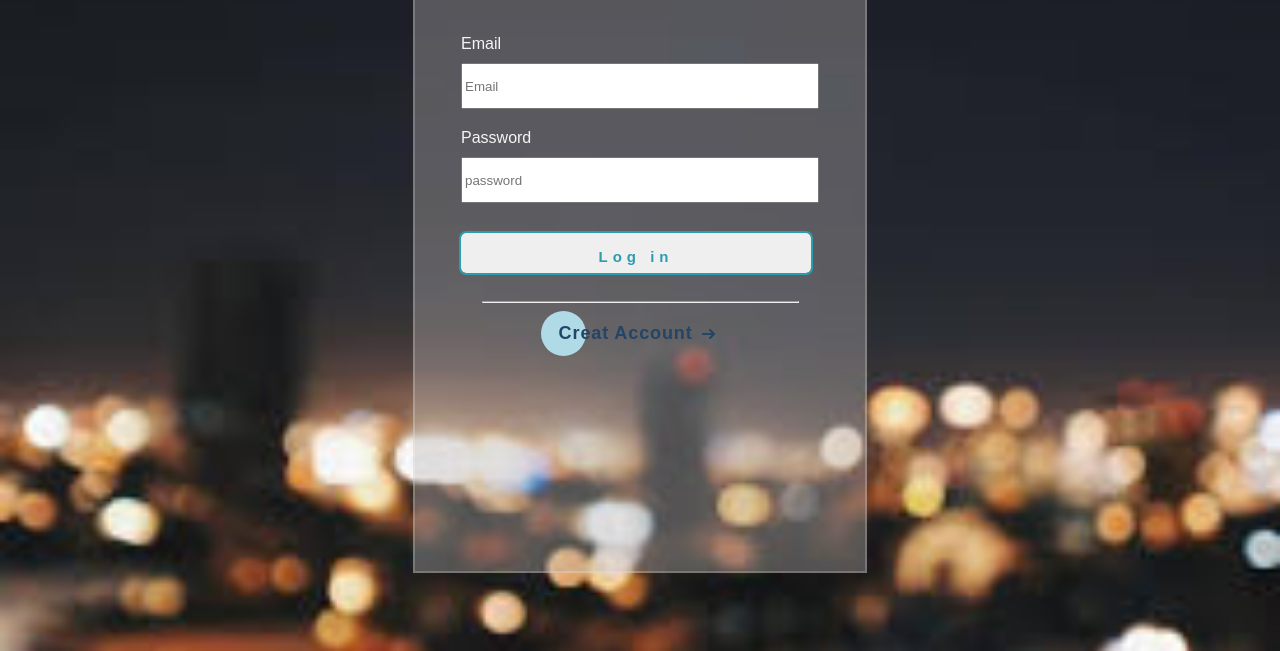
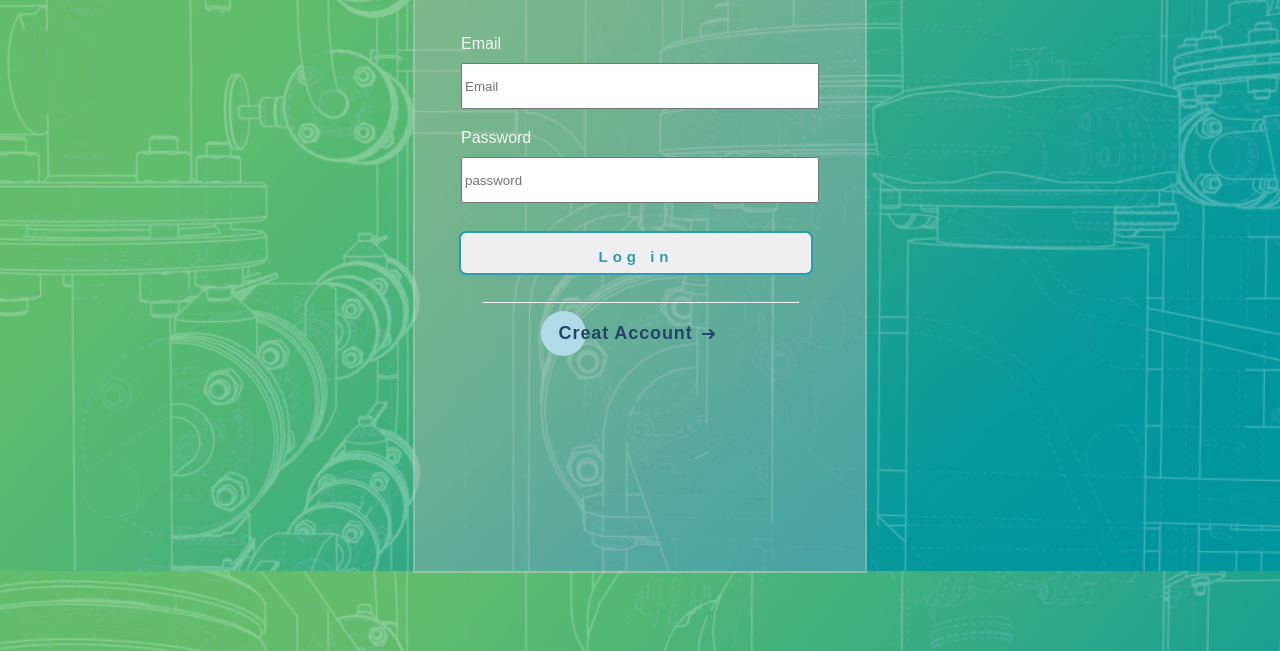
Before and after one commit to Ashfaqahmed05/authentication, a plain HTML site: page index.html in a window 1280 px wide. Shown: the part 149-800 px from the top of the page. Drawn offline with Linux system fonts and the light colour scheme; no server answers.

Commit message:
Add files via upload

```diff
--- a/index.css
+++ b/index.css
@@ -5,7 +5,7 @@ body{
     justify-content: center;
     align-items: center;
     height: 100vh;
-    background-image: url(/images.jfif);
+    background-image: url(/background.png);
     background-size: 100%;
     color: whitesmoke;
     font-family: sans-serif;
```
